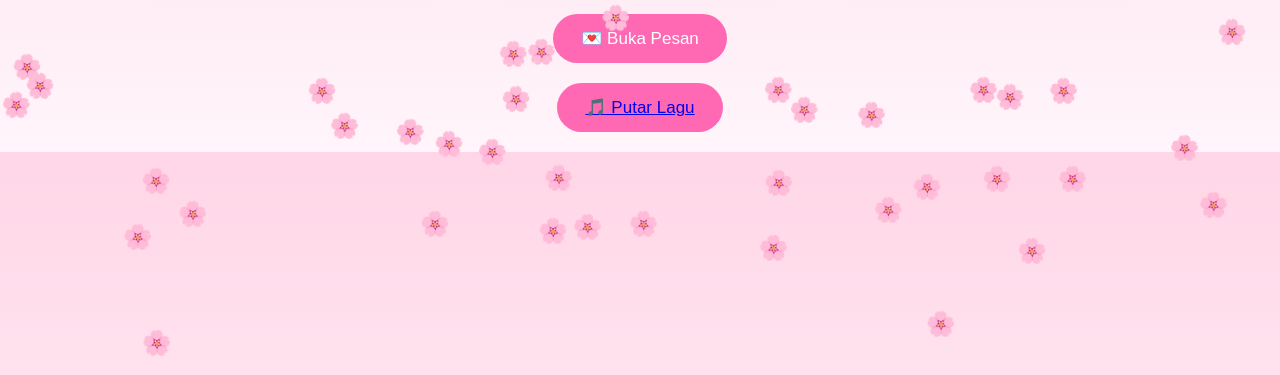
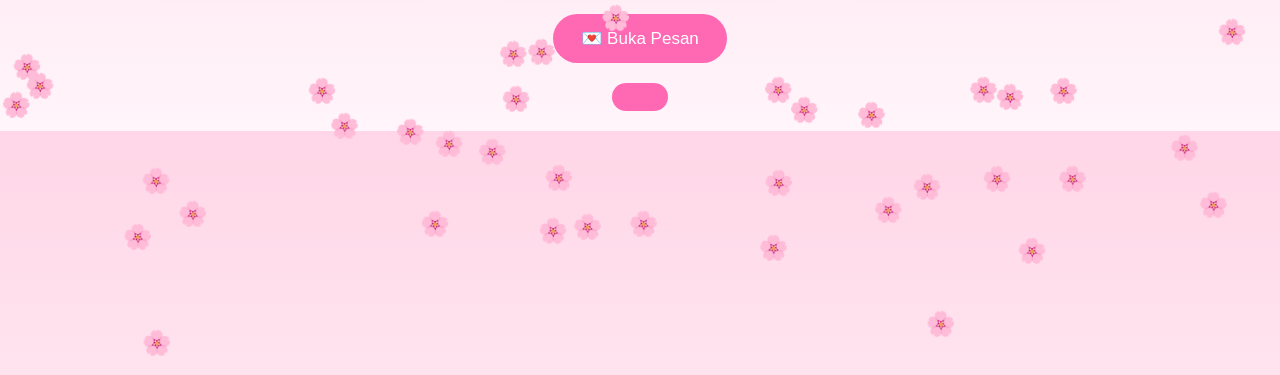
Before and after one commit to xyzga29/monthsary-gift, a plain HTML site: page index.html in a window 1280 px wide. Shown: the part 425-800 px from the top of the page. Drawn offline with Linux system fonts and the light colour scheme.

Commit message:
Update index.html

```diff
--- a/index.html
+++ b/index.html
@@ -92,9 +92,7 @@ A little website made with love 🌸
 💌 Buka Pesan
 </button><br><a href="https://www.youtube.com/results?search_query=Favorite+Girl+Justin+Bieber" target="_blank">
 <button>
-<a href="https://www.youtube.com/results?search_query=Justin+Bieber+Favorite+Girl" target="_blank">
-  🎵 Putar Lagu
-</a>
+
 </button>
 </a><div id="letter">Haiii cantik ❤️
 
```
